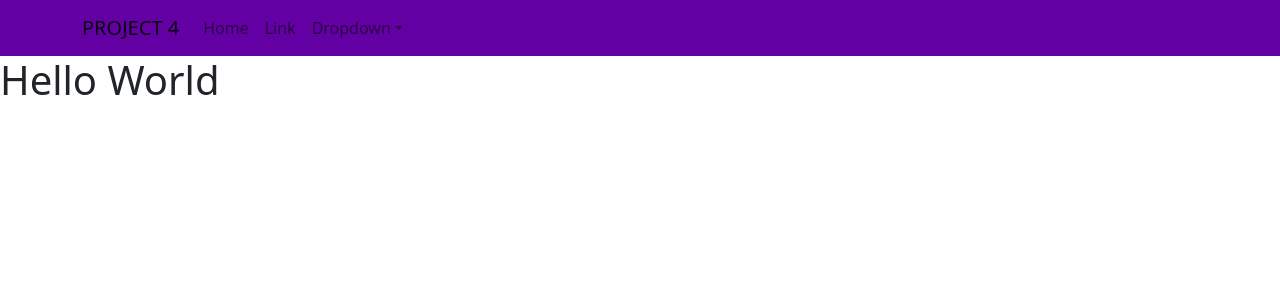
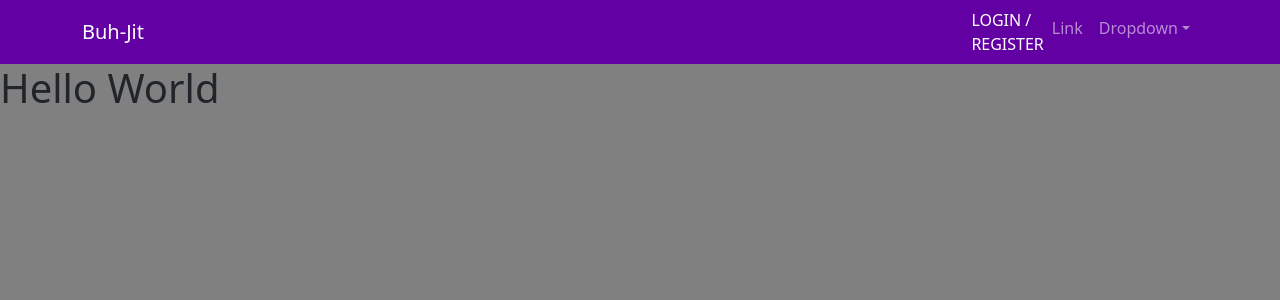
Before and after one commit to RichardKnight88/buh-jit, a React (Create React App) app in the folder client/: page / in a window 1280 px wide. Shown: the top 300 px of the page. Built offline with nearby package versions, Linux system fonts and the light colour scheme.

Commit message:
added popover function to navbar

```diff
--- a/client/public/index.html
+++ b/client/public/index.html
@@ -4,7 +4,7 @@
     <meta charset="utf-8" />
     <link rel="icon" href="%PUBLIC_URL%/favicon.ico" />
     <meta name="viewport" content="width=device-width, initial-scale=1" />
-    <title>GA-LDN React Template</title>
+    <title>B-Jit</title>
   </head>
   <body>
     <noscript>You need to enable JavaScript to run this app.</noscript>
--- a/client/src/components/Navbar.js
+++ b/client/src/components/Navbar.js
@@ -1,25 +1,28 @@
 import React from 'react'
 import { Navbar, Container, Nav, NavDropdown } from 'react-bootstrap'
 import { primaryColor } from '../styles/elementStyles'
+import LoginToast from './auth/helpers/loginToast'
 
 
 const NavbarComponent = () => {
 
 
   return (
-    <Navbar expand="lg" style={{
-      backgroundColor: `${primaryColor}`,
-      color: 'white',
+    <Navbar variant="dark" expand="lg" style={{
+      backgroundColor: primaryColor,
     }}>
       <Container>
-        <Navbar.Brand href="#home">PROJECT 4</Navbar.Brand>
-        <Navbar.Toggle aria-controls="basic-navbar-nav" />
+        <Navbar.Brand href="/">
+          Buh-Jit
+        </Navbar.Brand>
+        <Navbar.Toggle
+          aria-controls="basic-navbar-nav"/>
         <Navbar.Collapse id="basic-navbar-nav">
           <Nav className="me-auto">
-            <Nav.Link href="#home">Home</Nav.Link>
+            <LoginToast />
             <Nav.Link href="#link">Link</Nav.Link>
             <NavDropdown title="Dropdown" id="basic-nav-dropdown">
-              <NavDropdown.Item href="#action/3.1">Action</NavDropdown.Item>
+              <NavDropdown.Item href="#action/3.1">Login / Register</NavDropdown.Item>
               <NavDropdown.Item href="#action/3.2">Another action</NavDropdown.Item>
               <NavDropdown.Item href="#action/3.3">Something</NavDropdown.Item>
               <NavDropdown.Divider />
--- /dev/null
+++ b/client/src/components/auth/helpers/loginToast.js
@@ -0,0 +1,34 @@
+import React from 'react'
+import { OverlayTrigger, Popover, Nav } from 'react-bootstrap'
+
+
+const LoginToast = () => {
+
+
+
+  return (
+    <>
+      <OverlayTrigger
+        trigger="click"
+        placement="bottom"
+        overlay={<Popover id="popover-basic" >
+          <Popover.Header as="h3">Login</Popover.Header>
+          <Popover.Body>
+            HELLO
+          </Popover.Body>
+        </Popover >}
+      >
+        <Nav.Item
+          variant="dark"
+          style={{
+            color: '#fff',
+            cursor: 'pointer',
+          }}
+        >LOGIN / REGISTER</Nav.Item>
+      </OverlayTrigger>
+
+    </>
+  )
+}
+
+export default LoginToast
--- a/client/src/styles/main.scss
+++ b/client/src/styles/main.scss
@@ -1 +1,14 @@
 @import "~bootstrap/scss/bootstrap";
+
+
+body {
+  background-color: gray;
+}
+
+
+@media (min-width: 992px) {
+  .navbar-expand-lg .navbar-collapse {
+    flex-basis: 0;
+    flex-grow: 0;
+}
+}
```
